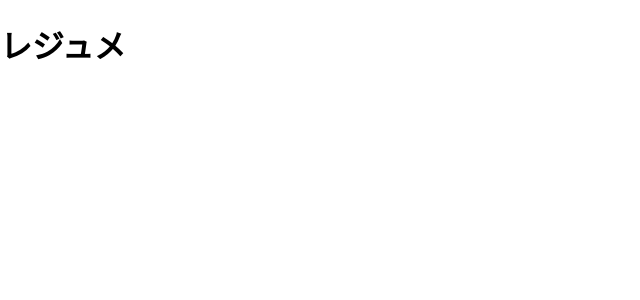
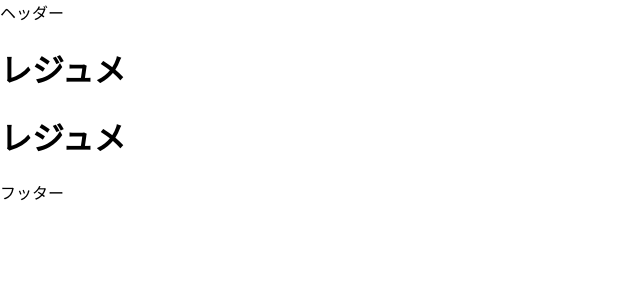
Before and after one commit to syoimin/my-profile, a React (Create React App) app: page /resume in a window 1280 px wide. Shown: the top 300 px of the page, without its empty margins (0-640 px from the left). Built offline with nearby package versions, Linux system fonts and the light colour scheme.

Commit message:
feat: テンプレートの実装と各ページへ実装

```diff
--- a/package.json
+++ b/package.json
@@ -3,6 +3,8 @@
   "version": "0.1.0",
   "private": true,
   "dependencies": {
+    "@material-ui/core": "^4.12.3",
+    "@material-ui/icons": "^4.11.2",
     "@testing-library/jest-dom": "^5.16.1",
     "@testing-library/react": "^12.1.2",
     "@testing-library/user-event": "^13.5.0",
--- a/public/index.html
+++ b/public/index.html
@@ -24,6 +24,14 @@
       work correctly both with client-side routing and a non-root public URL.
       Learn how to configure a non-root public URL by running `npm run build`.
     -->
+    <link
+      rel="stylesheet"
+      href="https://fonts.googleapis.com/css?family=Roboto:300,400,500,700&display=swap"
+    />
+    <link
+      rel="stylesheet"
+      href="https://fonts.googleapis.com/icon?family=Material+Icons"
+    />
     <title>React App</title>
   </head>
   <body>
--- /dev/null
+++ b/src/components/Footer.tsx
@@ -0,0 +1,6 @@
+import React from "react";
+const Footer = () => {
+  return <div className="Footer">フッター</div>;
+};
+
+export default Footer;
--- /dev/null
+++ b/src/components/Header.tsx
@@ -0,0 +1,6 @@
+import React from "react";
+const Header = () => {
+  return <div className="Header">ヘッダー</div>;
+};
+
+export default Header;
--- a/src/pages/Home.tsx
+++ b/src/pages/Home.tsx
@@ -1,11 +1,10 @@
 import React from "react";
+import TemplateDefault from "../templates/Default";
 const Home = () => {
   return (
-    <div className="Home">
-      <main>
-        <h1>ホーム </h1>
-      </main>
-    </div>
+    <TemplateDefault title="ホーム">
+      <h1>ホーム </h1>
+    </TemplateDefault>
   );
 };
 
--- a/src/pages/Resume.tsx
+++ b/src/pages/Resume.tsx
@@ -1,11 +1,10 @@
 import React from "react";
+import TemplateDefault from "../templates/Default";
 const Resume = () => {
   return (
-    <div className="Resume">
-      <main>
-        <h1>レジュメ </h1>
-      </main>
-    </div>
+    <TemplateDefault title="レジュメ">
+      <h1>レジュメ </h1>
+    </TemplateDefault>
   );
 };
 
--- /dev/null
+++ b/src/templates/Default.tsx
@@ -0,0 +1,22 @@
+import React from "react";
+import Header from "../components/Header";
+import Footer from "../components/Footer";
+interface DefaultTemplateProps {
+  title: string;
+  children: React.ReactNode;
+}
+
+const Default: React.FC<DefaultTemplateProps> = ({ children, title }) => {
+  return (
+    <div className="template-default">
+      <main>
+        <Header />
+        <h1>{title} </h1>
+        {children}
+        <Footer />
+      </main>
+    </div>
+  );
+};
+
+export default Default;
```
Also changed, not shown: 1 other file (tests, documents, lock files or other folders).
